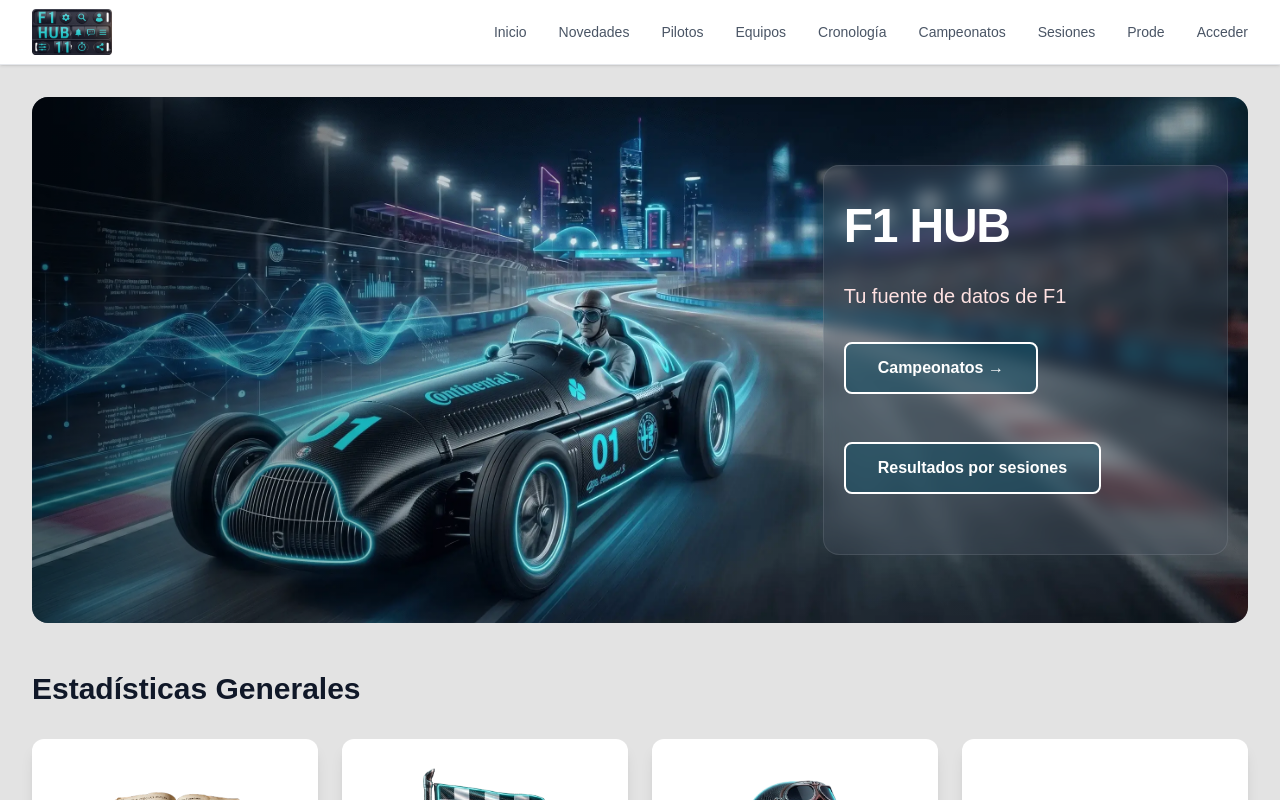
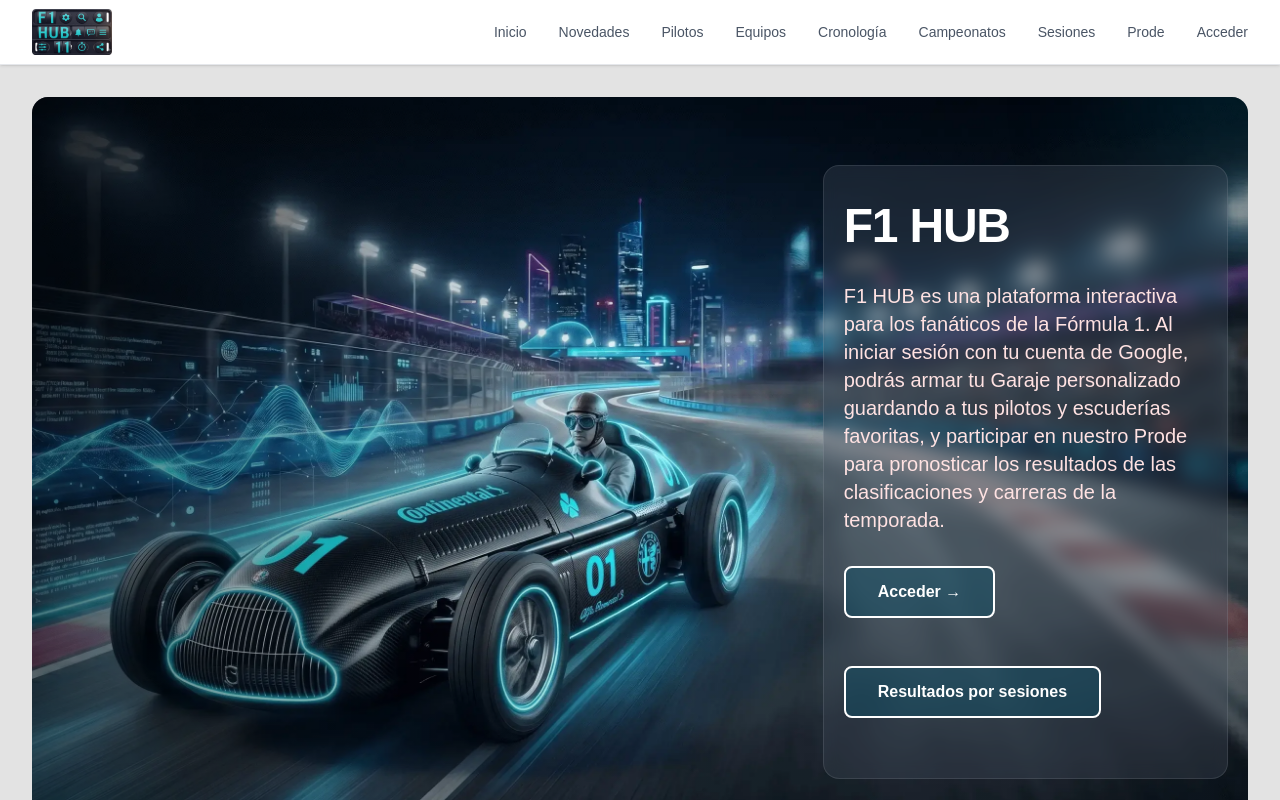
Before and after one commit to AldoNunez90/f1, a Next.js app: page / in a window 1280 px wide. Shown: the top 800 px of the page. Built offline with nearby package versions, Linux system fonts and the light colour scheme; no server answers; the database is empty.

Commit message:
metadata2

```diff
--- a/app/layout.tsx
+++ b/app/layout.tsx
@@ -24,8 +24,9 @@ const geistMono = Geist_Mono({
 });
 
 export const metadata: Metadata = {
-  title: "F1 HUB",
-  description: "F1 HUB: datos, noticias, pilotos, equipos, carreras y resultados de Fórmula 1.",
+  title: "F1 HUB - Noticias y Prode",
+  description: "La plataforma definitiva para seguir la Fórmula 1",
+
   openGraph: {
     title: "F1 HUB",
     description:
@@ -56,7 +57,11 @@ export default function RootLayout({
     <html
       lang="es"
       className={`${geistSans.variable} ${geistMono.variable} h-full antialiased`}
+
     >
+      <head>
+        <meta name="google-site-verification" content="D9ltZdI1paTPIbW9dKzIUXu7QwG5dmDWlq4dBLMSoUE" />
+      </head>
       <body className="min-h-full flex flex-col">
         {gaId && (
           <>
--- a/app/page.tsx
+++ b/app/page.tsx
@@ -223,7 +223,7 @@ export default function Home() {
         <div className="hidden md:block absolute inset-0">
           <Image
             src="/landingImgAlfaRomeo.webp"
-            alt="F1 Hub Hero Background"
+            alt="F1 HUB - Hero Background"
             fill
             priority
             sizes="(max-width: 1200px) 100vw, 1200px"
@@ -238,15 +238,15 @@ export default function Home() {
         <div className="hidden md:flex relative z-10 flex-col max-w-1/3 m-5 bg-gray-600/30 backdrop-blur-sm rounded-2xl p-5 border border-white/10">
           <h1 className="text-5xl font-bold mb-4 mt-4 tracking-tight">F1 HUB</h1>
           <p className="text-red-100 text-xl max-w-2xl mb-8 mt-4 whitespace-pre-line font-medium">
-            {`Tu fuente de datos de F1`}
+           F1 HUB es una plataforma interactiva para los fanáticos de la Fórmula 1. Al iniciar sesión con tu cuenta de Google, podrás armar tu Garaje personalizado guardando a tus pilotos y escuderías favoritas, y participar en nuestro Prode para pronosticar los resultados de las clasificaciones y carreras de la temporada.
           </p>
 
           <div className="flex gap-4 flex-wrap mb-10">
             <Link
-              href="/championship"
+              href="/perfil"
               className="px-8 py-3 border-2 border-white text-white bg-cyan-900/50 font-bold rounded-lg hover:bg-cyan-500 hover:border-cyan-500 transition mb-8 text-center"
             >
-              Campeonatos →
+              Acceder →
             </Link>
             <Link
               href="/sessions"
```
